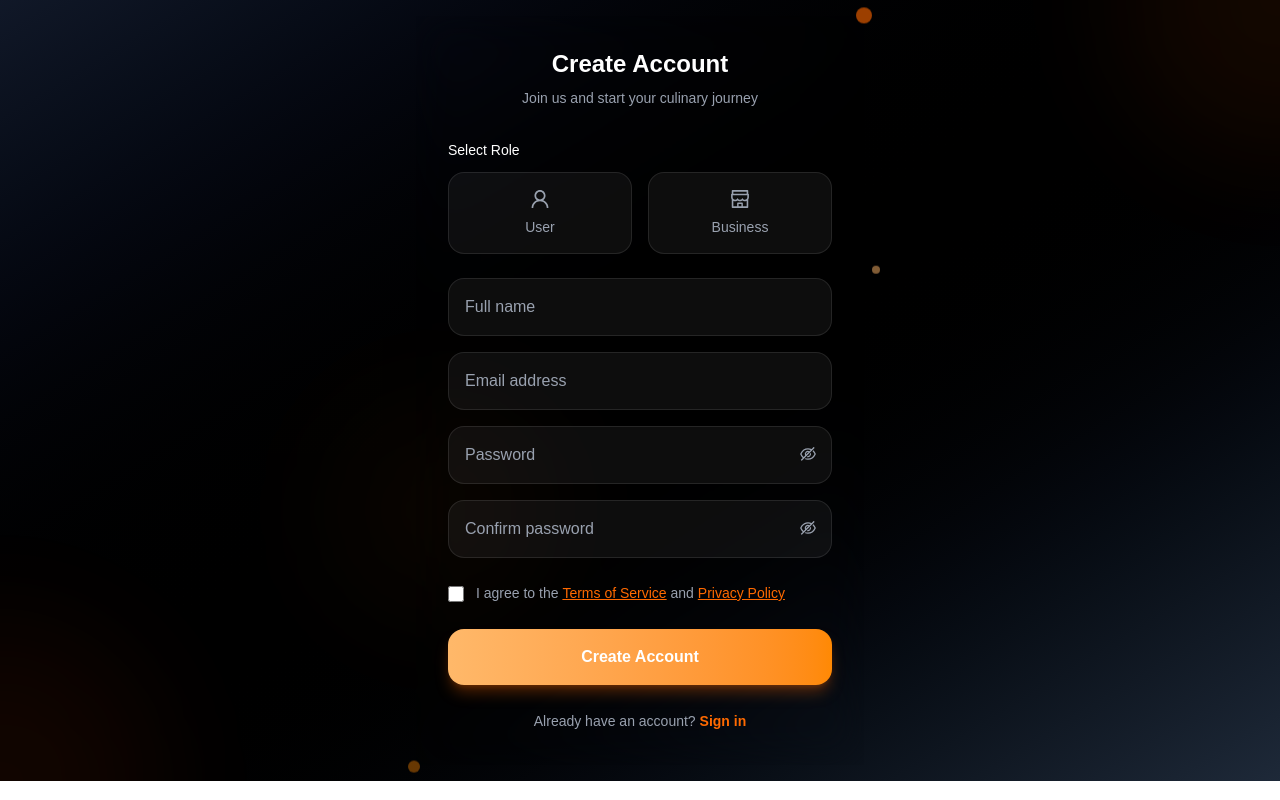
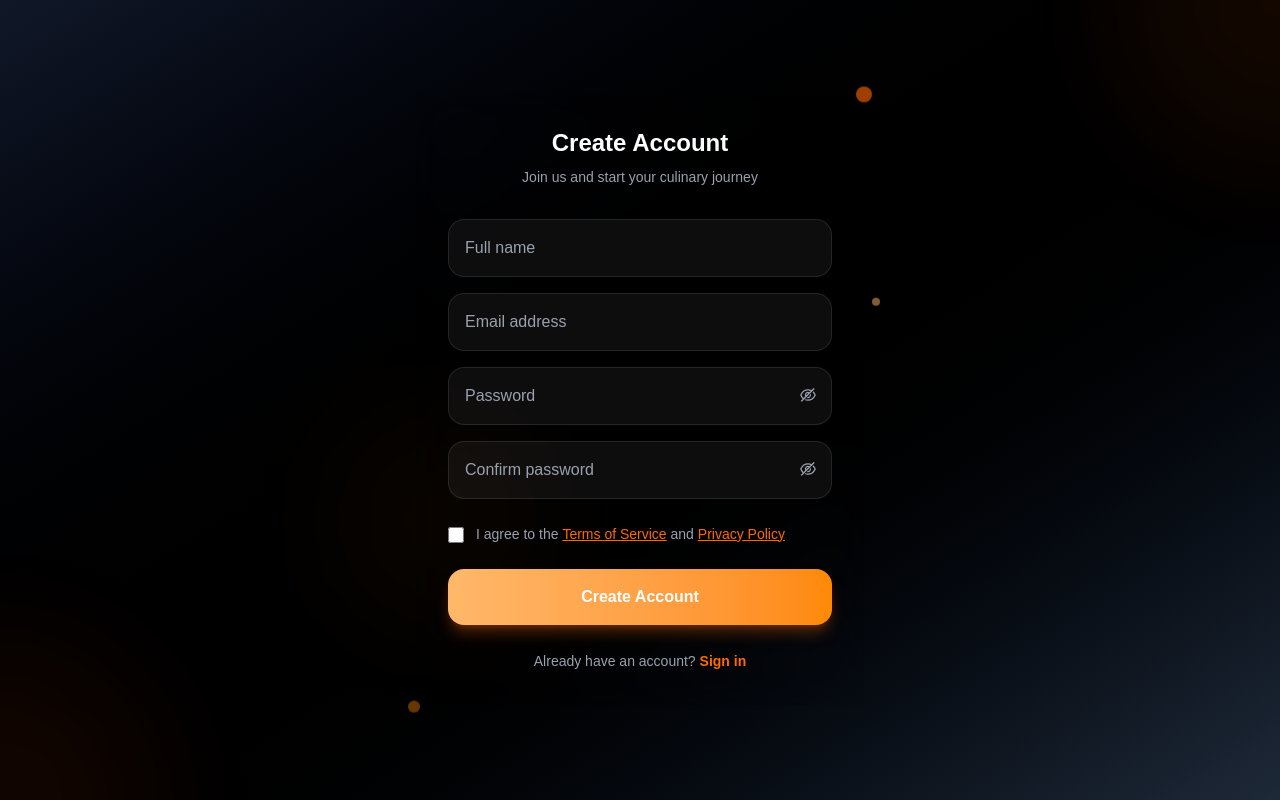
Before and after one commit to VKev/GoodMeal-AI-Food-Recommendation-Web-App, a Next.js app in the folder Frontend/: page /create-account in a window 1280 px wide. Built offline with nearby package versions, Linux system fonts and the light colour scheme.

Commit message:
fix: delete register role

```diff
--- a/Frontend/components/CraetePage/Create.tsx
+++ b/Frontend/components/CraetePage/Create.tsx
@@ -22,7 +22,7 @@ const CreateAccount: React.FC = () => {
   };
 
   return (
-    <div className="max-h-screen bg-gradient-to-br from-gray-900 via-black to-gray-800 flex items-center justify-center p-4 relative overflow-hidden">
+    <div className="min-h-screen bg-gradient-to-br from-gray-900 via-black to-gray-800 flex items-center justify-center p-4 relative overflow-hidden">
       {/* Animated Background Elements */}
       <div className="absolute inset-0 overflow-hidden">
         <div className="absolute -top-40 -right-40 w-80 h-80 bg-orange-500/10 rounded-full blur-3xl animate-pulse"></div>
@@ -38,40 +38,6 @@ const CreateAccount: React.FC = () => {
             <p className="text-gray-400 text-sm">Join us and start your culinary journey</p>
           </div>
 
-          {/* Role Selection */}
-          <div className="mb-6">
-            <label className="text-white text-sm font-medium mb-3 block">Select Role</label>
-            <div className="flex gap-4">
-              <button
-                type="button"
-                onClick={() => setSelectedRole("US")}
-                className={`flex-1 p-4 rounded-2xl border transition-all duration-300 ${
-                  selectedRole === "US"
-                    ? "bg-orange-500/20 border-orange-500 text-orange-400"
-                    : "bg-white/5 border-white/10 text-gray-400 hover:border-orange-500/50"
-                }`}
-              >
-                <div className="flex flex-col items-center space-y-2">
-                  <UserOutlined className="text-xl" />
-                  <span className="text-sm font-medium">User</span>
-                </div>
-              </button>
-              <button
-                type="button"
-                onClick={() => setSelectedRole("BU")}
-                className={`flex-1 p-4 rounded-2xl border transition-all duration-300 ${
-                  selectedRole === "BU"
-                    ? "bg-orange-500/20 border-orange-500 text-orange-400"
-                    : "bg-white/5 border-white/10 text-gray-400 hover:border-orange-500/50"
-                }`}
-              >
-                <div className="flex flex-col items-center space-y-2">
-                  <ShopOutlined className="text-xl" />
-                  <span className="text-sm font-medium">Business</span>
-                </div>
-              </button>
-            </div>
-          </div>
 
 
           {/* Form Inputs */}
```
